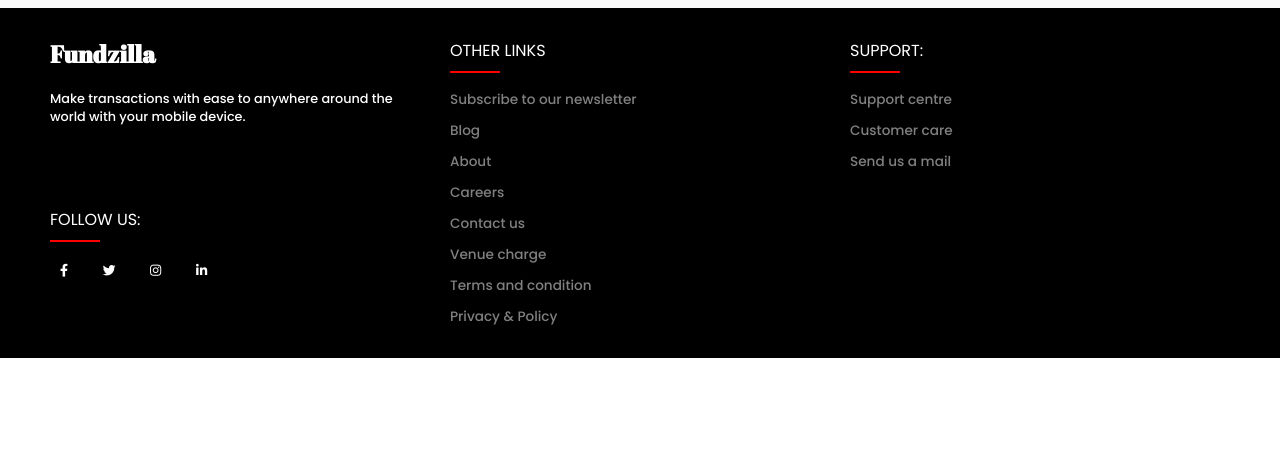
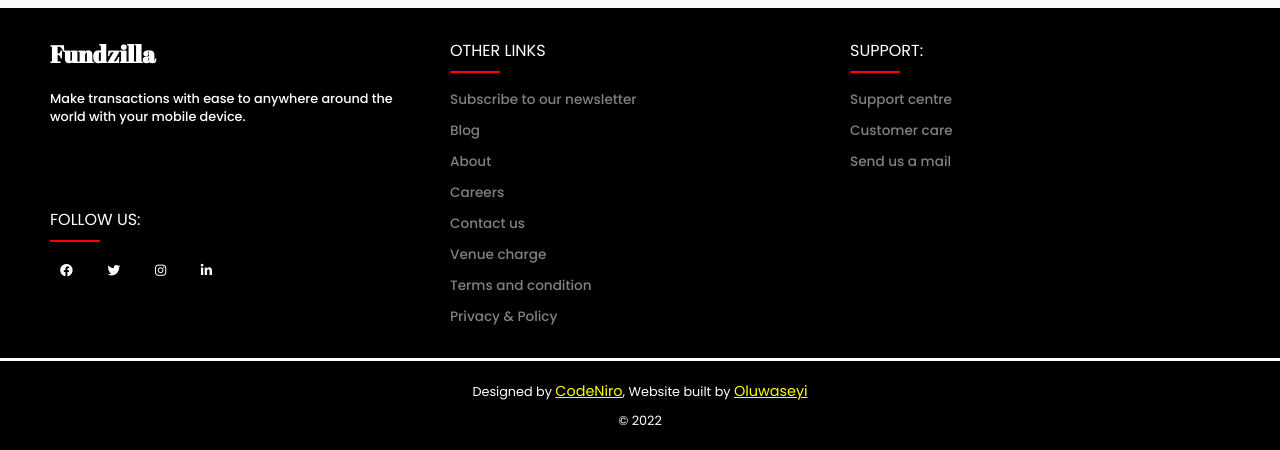
Before and after one commit to xOluwaseyi/fundzilla, a plain HTML site: page index.html in a window 1280 px wide. Shown: the part 2244-2694 px from the top of the page. Before the commit the page ends 2602 px from the top, so only its background shows below. Drawn offline with Linux system fonts and the light colour scheme.

Commit message:
added credits at the bottom

```diff
--- a/index.html
+++ b/index.html
@@ -19,14 +19,15 @@
     />
 
     <!-- font awesome -->
-    <link
-      rel="stylesheet"
-      href="https://cdnjs.cloudflare.com/ajax/libs/font-awesome/4.7.0/css/font-awesome.min.css"
-    />
+
     <link
       rel="stylesheet"
       type="text/css"
       href="https://cdnjs.cloudflare.com/ajax/libs/font-awesome/5.15.1/css/all.min.css"
+    />
+    <link
+      rel="stylesheet"
+      href="https://cdnjs.cloudflare.com/ajax/libs/font-awesome/4.7.0/css/font-awesome.min.css"
     />
   </head>
   <body>
@@ -250,6 +251,15 @@
         </div>
       </div>
     </footer>
+    <div class="footer-credit">
+      <p>
+        Designed by
+        <a target="_blank" href="https://twitter.com/pixel_savant">CodeNiro</a>,
+        Website built by
+        <a target="_blank" href="https://twitter.com/xoluwaseyi">Oluwaseyi</a>
+      </p>
+      <p>&copy; 2022</p>
+    </div>
 
     <script src="app.js"></script>
   </body>
--- a/style.css
+++ b/style.css
@@ -911,3 +911,24 @@ footer i:hover {
     width: 40%;
   }
 }
+
+.footer-credit {
+  border-top: 3px solid white;
+  background-color: black;
+  color: white;
+  width: 100%;
+  display: grid;
+  place-items: center;
+  padding: 15px;
+  font-size: 0.8rem;
+}
+
+.footer-credit a {
+  color: yellow;
+  font-size: 0.9rem;
+  text-decoration: underline;
+}
+
+.footer-credit p {
+  padding: 5px;
+}
```
